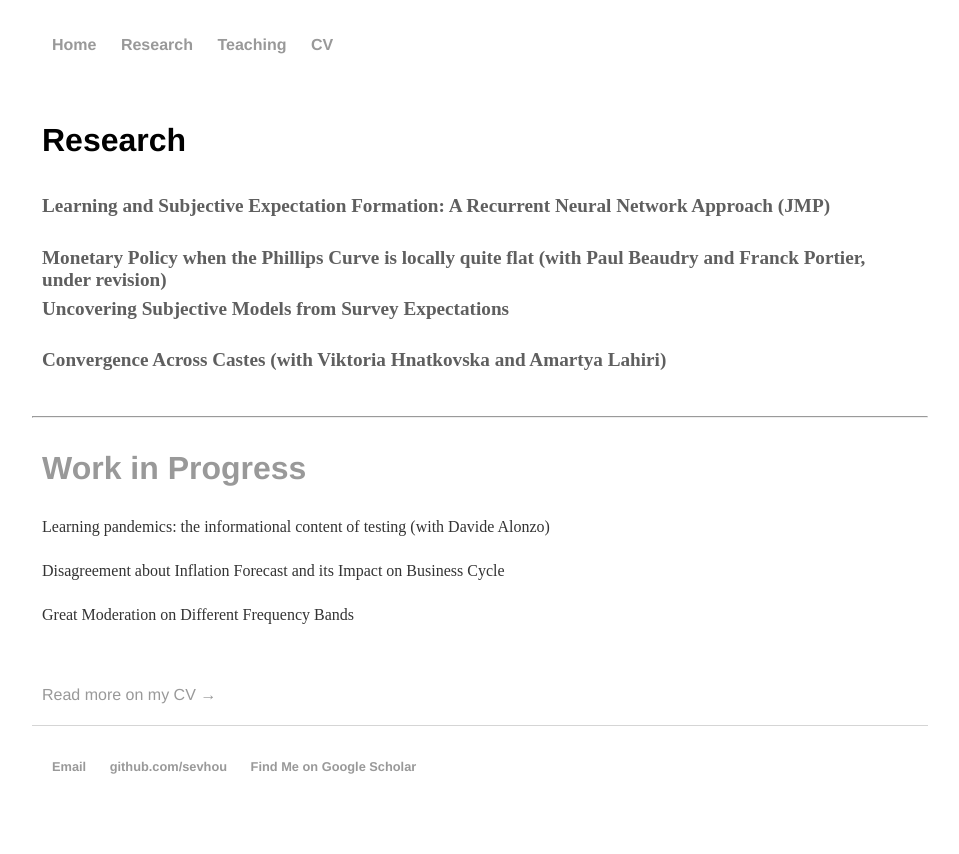
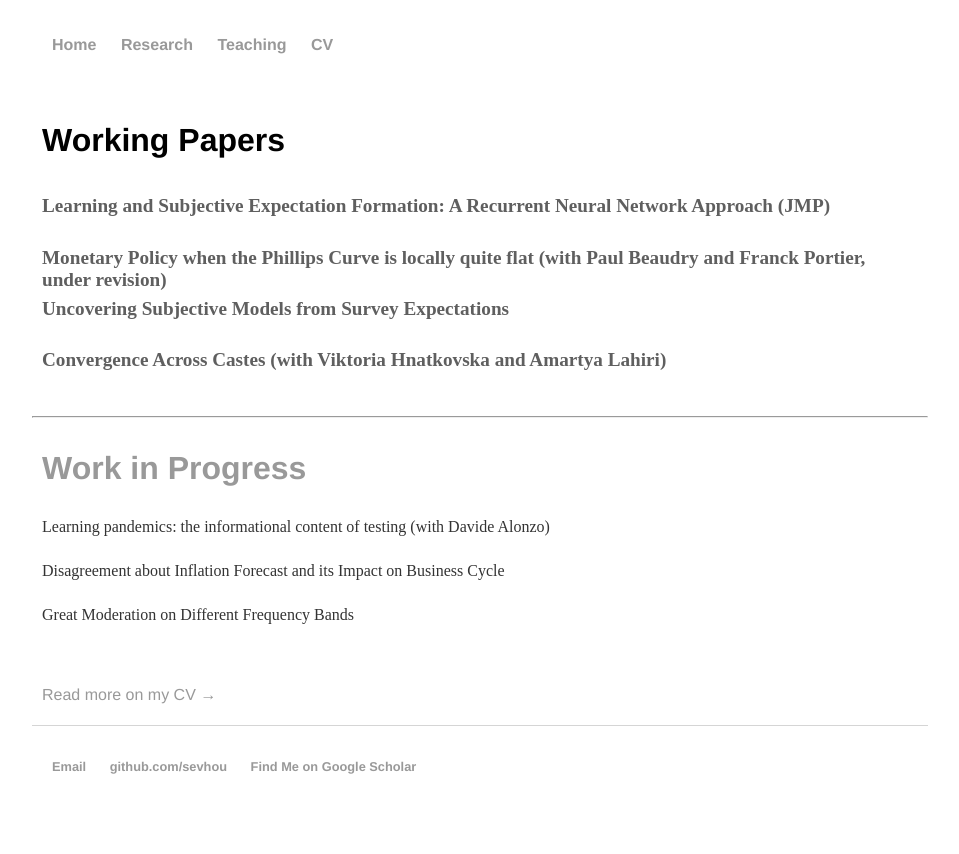
Before and after one commit to sevhou/sevhou.github.io, a Jekyll site: the page built from research/index.html, in a window 1280 px wide. Shown: the part 90-944 px from the top of the page, without its empty margins (160-1119 px from the left). Built offline with Jekyll 4.4.1, drawn with Linux system fonts in a browser that asks for light colours.

Commit message:
Update index.html

```diff
--- a/research/index.html
+++ b/research/index.html
@@ -17,7 +17,7 @@ title: Research
 </head>
 
 <div class="blurb">
-	<h1>Research</h1>
+	<h1>Working Papers</h1>
 
 	<h2 type="button" class="slide-toggle">Learning and Subjective Expectation Formation: A Recurrent Neural Network Approach (JMP)</h2>
     <div class="box">
```
